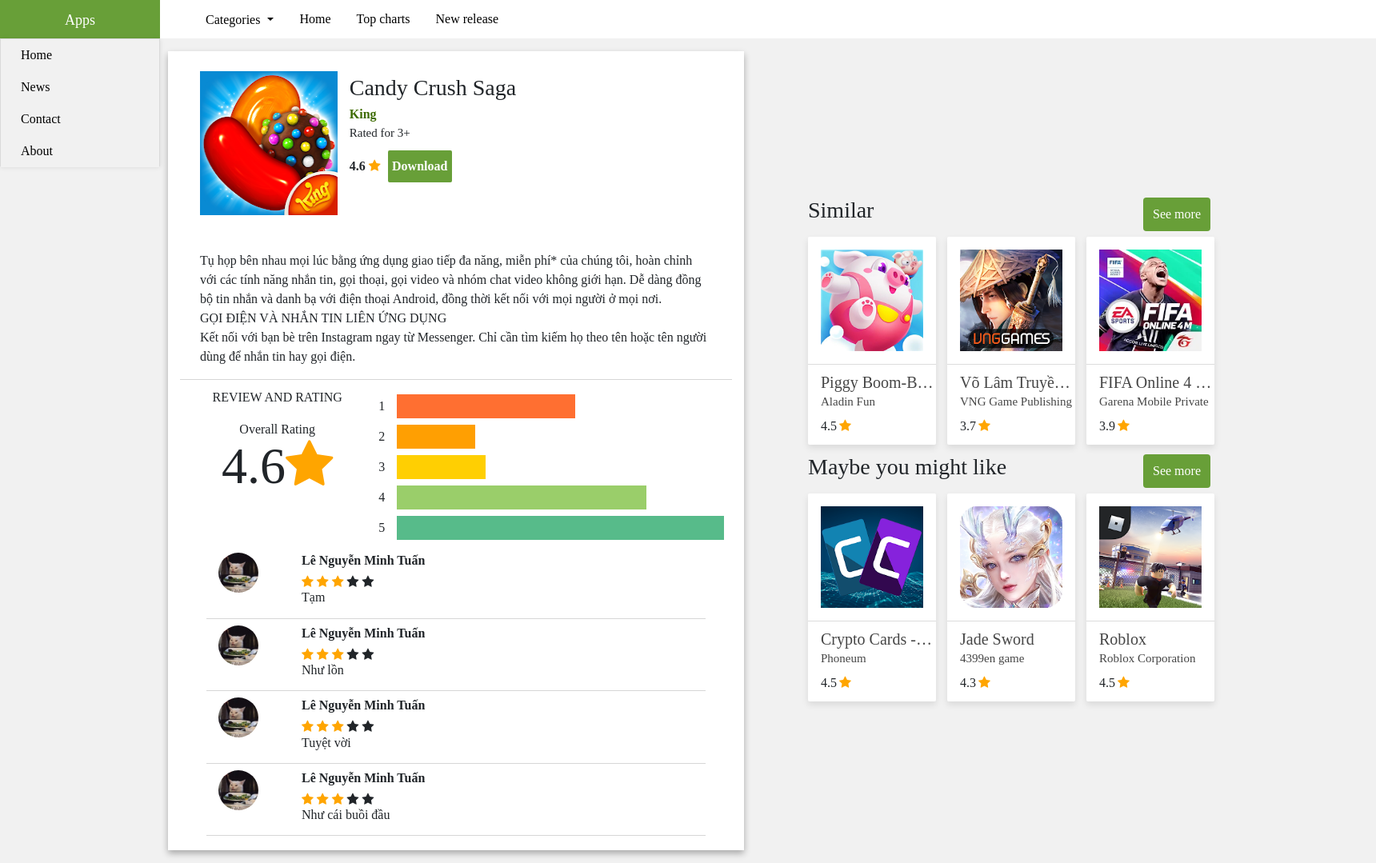
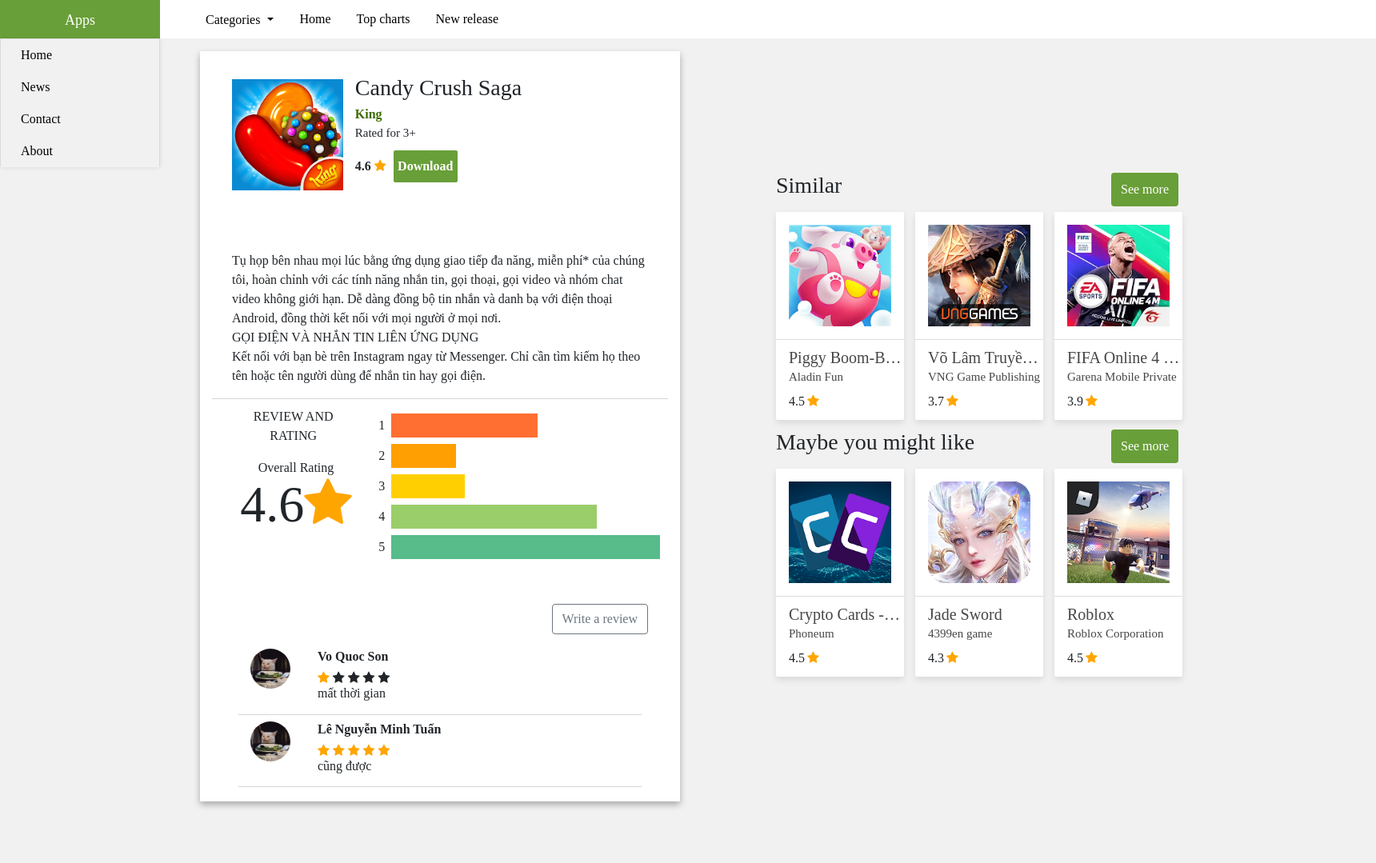
Before and after one commit to sonvq-enryu/web_final_project, a PHP site: page /application.php?id=A51 in a window 1720 px wide. Shown: the part 60-1139 px from the top of the page at 80% size. After the commit the page ends 1070 px from the top, so only its background shows below. Run offline with PHP 8.4, Linux system fonts and the light colour scheme; the visitor is signed in with stand-in values (Sample User, id 1); data comes from the database, SQL or seed files in the repository; both versions use the stored data as it was after the commit.

Commit message:
sql_uupdate/comment_review

```diff
--- a/application.php
+++ b/application.php
@@ -13,6 +13,9 @@
     <link rel="stylesheet" href="style.css">
     <title>Index</title>
 </head>
+<style>
+
+</style>
 <?php
     require_once 'db.php';
     $content = get_content();
@@ -89,6 +92,10 @@
             $random_app[] = $apps['data'][$random_num];
         }
 
+    }
+
+    if(isset($_POST['rating'])){
+        echo "True";
     }
 
 
@@ -219,70 +226,53 @@
                         </div>
                     </div>
                     <div class="review">
+                        <br></br>
+                        <?php
+                            if(isset($_SESSION['fullname'])){
+                                ?><a class="write-review btn btn-outline-secondary" href="#" data-toggle="modal" data-target="#review-section">Write a review</a><?php
+                            }
+                        ?>
+                        <br></br>
+                        <?php
+                        $comment_rating = select_comment_review($item_app['id']);
+                        if($comment_rating['code']!=0) die($comment_rating['error']);
+                        foreach($comment_rating['data'] as $item){
+                            $sql = "SELECT firstname, lastname FROM account WHERE id = ?";
+                            $conn = open_database();
+                            $stm = $conn->prepare($sql);
+                            $stm->bind_param("s",$item['user_id']);
+                            if(!$stm->execute()) die("Can't find user");
+                            $result = $stm->get_result();
+                            $user = $result->fetch_assoc();
+                            $fullname = $user['firstname']." ".$user['lastname'];
+                            ?>
                             <div class="user-review row">
                                 <div class="user-profile col-2">
                                     <img class="user-img" src="./image/smuge_the_cat.jpg">
                                 </div>
                                 <div class="user-name col-10">
-                                <h6 style="font-weight: bold">Lê Nguyễn Minh Tuấn<h6>
+                                    <h6 style="font-weight: bold"><?=$fullname?><h6>
                                     <div class="user-rating">
+                                        <?php
+                                        for($i=0;$i<$item['rating'];$i++){
+                                            ?>
                                                 <span class="fa fa-star checked"></span>
-                                    <span class="fa fa-star checked"></span>
-                                    <span class="fa fa-star checked"></span>
+                                            <?php
+                                        }
+                                        for($i=0;$i<5-$item['rating'];$i++){
+                                            ?>
                                                 <span class="fa fa-star"></span>
-                                    <span class="fa fa-star"></span>
+                                            <?php
+                                        }
+                                        ?>
                                     </div>
-                                <p>Tạm</p>
+                                    <p><?= $item['comment'] ?></p>
                                 </div>
                             </div>
-                        <div class="user-review row">
-                            <div class="user-profile col-2">
-                                <img class="user-img" src="./image/smuge_the_cat.jpg">
-                            </div>
-                            <div class="user-name col-10">
-                                <h6 style="font-weight: bold">Lê Nguyễn Minh Tuấn<h6>
-                                <div class="user-rating">
-                                    <span class="fa fa-star checked"></span>
-                                    <span class="fa fa-star checked"></span>
-                                    <span class="fa fa-star checked"></span>
-                                    <span class="fa fa-star"></span>
-                                    <span class="fa fa-star"></span>
-                                </div>
-                                <p>Như lồn</p>
-                            </div>
-                        </div>
-                        <div class="user-review row">
-                            <div class="user-profile col-2">
-                                <img class="user-img" src="./image/smuge_the_cat.jpg">
-                            </div>
-                            <div class="user-name col-10">
-                                <h6 style="font-weight: bold">Lê Nguyễn Minh Tuấn<h6>
-                                <div class="user-rating">
-                                    <span class="fa fa-star checked"></span>
-                                    <span class="fa fa-star checked"></span>
-                                    <span class="fa fa-star checked"></span>
-                                    <span class="fa fa-star"></span>
-                                    <span class="fa fa-star"></span>
-                                </div>
-                                <p>Tuyệt vời</p>
-                            </div>
-                        </div>
-                        <div class="user-review row">
-                            <div class="user-profile col-2">
-                                <img class="user-img" src="./image/smuge_the_cat.jpg">
-                            </div>
-                            <div class="user-name col-10">
-                                <h6 style="font-weight: bold">Lê Nguyễn Minh Tuấn<h6>
-                                <div class="user-rating">
-                                    <span class="fa fa-star checked"></span>
-                                    <span class="fa fa-star checked"></span>
-                                    <span class="fa fa-star checked"></span>
-                                    <span class="fa fa-star"></span>
-                                    <span class="fa fa-star"></span>
-                                </div>
-                                <p>Như cái buồi đầu</p>
-                            </div>
-                        </div>
+                            <?php
+                        }
+
+                        ?>
                     </div>
                 </div>
                     <?php
@@ -360,6 +350,67 @@
         </div>
     </div>
 
+<?php
+if(isset($_SESSION['fullname'])){
+    ?>
+        <!-- New file dialog -->
+    <div class="modal fade" id="review-section">
+        <div class="modal-dialog">
+            <div class="modal-content">
+                <form method="post" action="db.php">
+                    <div class="modal-header">
+                        <h4 class="modal-title">Bài đánh giá của <?= $_SESSION['fullname'] ?></h4>
+                    </div>
+                    <div class="modal-body">
+                    <div class="form-group">
+                        <p>Đây là những bài đánh giá công khai và có thể chỉnh sửa. Mọi người có thể xem được ảnh và tên Tài khoản của bạn. Nhà phát triển có thể xem được thông tin về quốc gia và thiết bị của bạn (chẳng hạn như ngôn ngữ, kiểu máy và phiên bản hệ điều hành). Họ cũng có thể dùng những thông tin này để trả lời bạn.</p>
+                    </div>
+                    <div class="form-group row">
+                        <div class="apps-img col-3">
+                            <img  src="<?= $item_app['image'] ?>">
+                            <div><?= $item_app['name'] ?></div>
+                        </div>
+                        <div class="apps-cmt col-9">
+                            <textarea rows="10" name="user-own-review" id="user-own-review" class="form-control" placeholder="Hãy cho người khác biết cảm nhận của bạn về ứng dụng này. Bạn có đề xuất ứng dụng này không và vì sao?"></textarea>
+                            <div class="small-alert">
+                                Phần lớn các bài đánh giá hữu ích đều có từ 100 từ trở lên
+                            </div>
+                            <br></br>
+                            <div id="rating">
+                                <input type="radio" id="star5" name="rating" value="5" />
+                                <label class = "full" for="star5" title="Awesome - 5 stars"></label>
+
+                                <input type="radio" id="star4" name="rating" value="4" />
+                                <label class = "full" for="star4" title="Pretty good - 4 stars"></label>
+
+                                <input type="radio" id="star3" name="rating" value="3" />
+                                <label class = "full" for="star3" title="Meh - 3 stars"></label>
+
+                                <input type="radio" id="star2" name="rating" value="2" />
+                                <label class = "full" for="star2" title="Kinda bad - 2 stars"></label>
+
+                                <input type="radio" id="star1" name="rating" value="1" />
+                                <label class = "full" for="star1" title="Sucks big time - 1 star"></label>
+                            </div>
+                        </div>
+                    </div>
+                        <p id="error-msg-file-name"></p>
+                    </div>
+                    <div class="modal-footer">
+                        <input type="hidden" name="path" value="application.php?id=<?=$item_app['id']?>">
+                        <input type="hidden" name="user-id" value="<?= $_SESSION['id'] ?>">
+                        <input type="hidden" name="application-id" value="<?=$item_app['id']?>">
+                        <button type="button" class="btn" data-dismiss="modal">Hủy</button>
+                        <button type="submit" class="btn btn-success">Gửi</button>
+                    </div>
+                </form>
+            </div>
+        </div>
+    </div>
+        <?php
+    }
+    ?>
+
 
 
 </body>
--- a/db.php
+++ b/db.php
@@ -387,4 +387,48 @@
 
         return array("code" => 0, "message" => "Register successful, using account to login");
     }
+
+    function insert_comment_review($user_id, $app_id, $rating, $review){
+        $sql = "INSERT INTO comment_rating(user_id, application_id, comment, rating) values (?,?,?,?)";
+        $conn = open_database();
+
+        $stm = $conn->prepare($sql);
+        $stm->bind_param("sssd",$user_id,$app_id,$review,$rating);
+
+        if (!$stm->execute()) {
+            return array("code" => 1, "message" => "Cannot execute command");
+        }
+
+        return array("code" => 0, "message" => "Add sucessfully");
+
+    }
+
+    function select_comment_review($app_id){
+        $sql = "SELECT * FROM comment_rating WHERE application_id = ?";
+        $conn = open_database();
+        $stm = $conn->prepare($sql);
+        $stm->bind_param("s", $app_id);
+        if (!$stm->execute()) return array('code'=>1, 'error' => 'Can not execute command');
+        $result = $stm->get_result();
+        $data = array();
+
+        while ($item = $result->fetch_assoc()){
+            $data[] = $item;
+        }
+
+        return array('code'=>0, 'data'=>$data);
+    }
+
+
+    // REVIEW APP
+    if(isset($_POST['path']) && isset($_POST['application-id']) && isset($_POST['user-id']) && isset($_POST['rating']) && isset($_POST['user-own-review'])){
+        $user_id = $_POST['user-id'];
+        $app_id = $_POST['application-id'];
+        $rating = $_POST['rating'];
+        $review = $_POST['user-own-review'];
+
+        $result = insert_comment_review($user_id, $app_id, $rating, $review);
+        if($result['code']!=0) die($result['message']);
+        else header("Location:".$_POST['path']);
+    }
 ?>
--- a/loginform.php
+++ b/loginform.php
@@ -33,6 +33,7 @@
         $result = login($_POST['email'], $_POST['password']);
         if ($result['code'] == 0) {
             $_SESSION['username'] = $_POST['email'];
+            $_SESSION['id'] = $result['data']['id'];
             $_SESSION['fullname'] = $result['data']['firstname'] .' '. $result['data']['lastname'];
 
             header('Location: index.php');
--- a/style.css
+++ b/style.css
@@ -958,8 +958,8 @@
 }
 
 .index .container {
-    min-width: 720px;
-    width: 720px;
+    min-width: 600px;
+    width: 600px;
     height: 100%;
     background-color: #ffffff;
     /* overflow-y: hidden;
@@ -980,8 +980,8 @@
 }
 
 .app-page-header span img {
+    margin-top: 10px;
     width: 100%;
-    height: 100%;
 }
 
 .container .app-page-header .app-page-info {
@@ -1181,7 +1181,6 @@
 .recommend-app .apps-menu .info-row{
     margin-bottom: 6px;
     min-width: 700px;
-    width: 700px;
 }
 
 .recommend-app .apps-menu .info-row div a{
@@ -1217,6 +1216,15 @@
     .recommend-app .apps-menu .info-row div{
         margin-left: 115px
     }
+    .recommend-app{
+        min-width: 570px;
+    }
+    .recommend-app .apps-menu{
+        min-width: 570px;
+    }
+    .recommend-app .apps-menu .info-row{
+        min-width: 570px;
+    }
     .recommend-app .apps-menu .apps-row .app-card:nth-last-child(1) {
         display: none;
     }
@@ -1226,6 +1234,15 @@
 @media only screen and (max-width: 1642px) {
     .recommend-app .apps-menu .info-row div{
         display: none;
+    }
+    .recommend-app{
+        min-width: 400px;
+    }
+    .recommend-app .apps-menu{
+        min-width: 400px;
+    }
+    .recommend-app .apps-menu .info-row{
+        min-width: 400px;
     }
     .recommend-app .apps-menu .apps-row .app-card:nth-last-child(2) {
         display: none;
@@ -1246,6 +1263,83 @@
 }
 
 
+.modal-content{
+    width: 850px;
+    font-size: 18px;
+}
+
+.modal-header{
+    background-color: #689f38;
+    color: white;
+}
+
+.app-img{
+    align-items: center;
+}
+
+.apps-img img{
+    width: 150px;
+    height: 150px;
+    /* margin-left: 20px; */
+}
+
+.apps-img *{
+    margin-left: 20px;
+    margin-top: 2px;
+}
+
+.apps-cmt .small-alert{
+    font-style: italic;
+}
+
+#rating_bar {
+    width:100px;
+    height:100px;
+    margin: 4px 175px !important;
+    display:inline-block;
+    display:inline;
+}
+@import url(//netdna.bootstrapcdn.com/font-awesome/3.2.1/css/font-awesome.css);
+
+    /****** Style Star Rating Widget *****/
+#rating{
+    border:none;
+    float:left;
+}
+#rating>input{
+    display:none;
+}/*ẩn input radio - vì chúng ta đã có label là GUI*/
+#rating>label:before{
+    margin:7px;
+    font-size:3em;
+    font-family:FontAwesome;
+    display:inline-block;
+    content:"\f005";
+}/*1 ngôi sao*/
+#rating>label{
+    color:#ddd;
+    float:right;
+}/*float:right để lật ngược các ngôi sao lại đúng theo thứ tự trong thực tế*/
+/*thêm màu cho sao đã chọn và các ngôi sao phía trước*/
+#rating>input:checked~label,
+#rating:not(:checked)>label:hover,
+#rating:not(:checked)>label:hover~label{
+    color:#FFD700;
+}
+/* Hover vào các sao phía trước ngôi sao đã chọn*/
+#rating>input:checked+label:hover,
+#rating>input:checked~label:hover,
+#rating>label:hover~input:checked~label,
+#rating>input:checked~label:hover~label{
+    color:#FFED85;
+}
+
+.review .write-review{
+    float:right;
+    position: relative;
+}
+
+
 /* **********************************************************
                        END OF APPLICATION
 *********************************************************/
```
Also changed, not shown: googleplay.sql (+13 -1 lines). Lines whose indentation alone changed are shown as unchanged.
